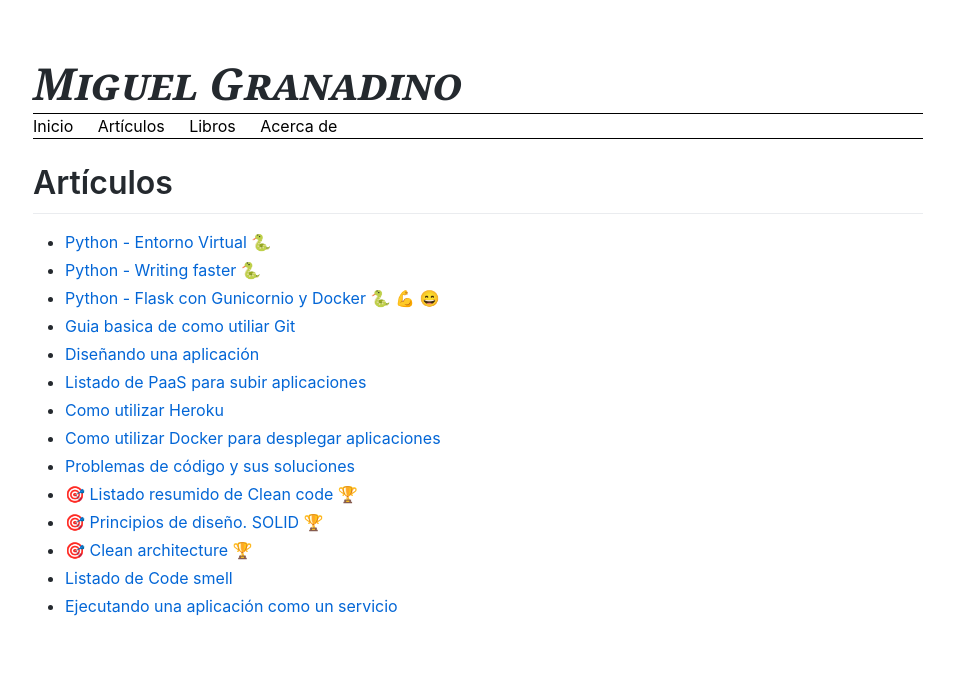
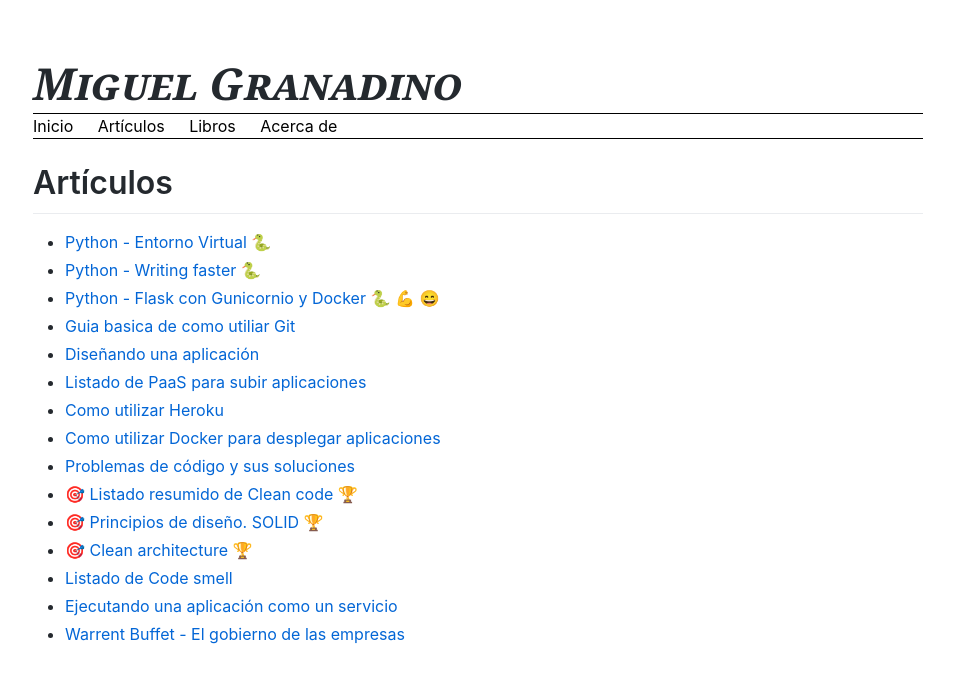
Before and after one commit to Akira3030/formacion, a Jekyll site: the page built from index.md, in a window 1280 px wide. Shown: the top 683 px of the page, without its empty margins (162-1116 px from the left). Built offline with Jekyll 4.4.1, drawn with Linux system fonts in a browser that asks for light colours; emoji names are drawn with the system emoji font.

Commit message:
Update index.md

```diff
--- a/index.md
+++ b/index.md
@@ -19,3 +19,4 @@ title: Articulos
 * :dart: [Clean architecture](articulos/) :trophy:
 * [Listado de Code smell](articulos/lista-de-code-smells.md)
 * [Ejecutando una aplicación como un servicio](articulos/ejecutando-aplicacion-como-un-servicio.md)
+* [Warrent Buffet - El gobierno de las empresas](articulos/warrent-buffet-gobierno-empresas.md)
```
